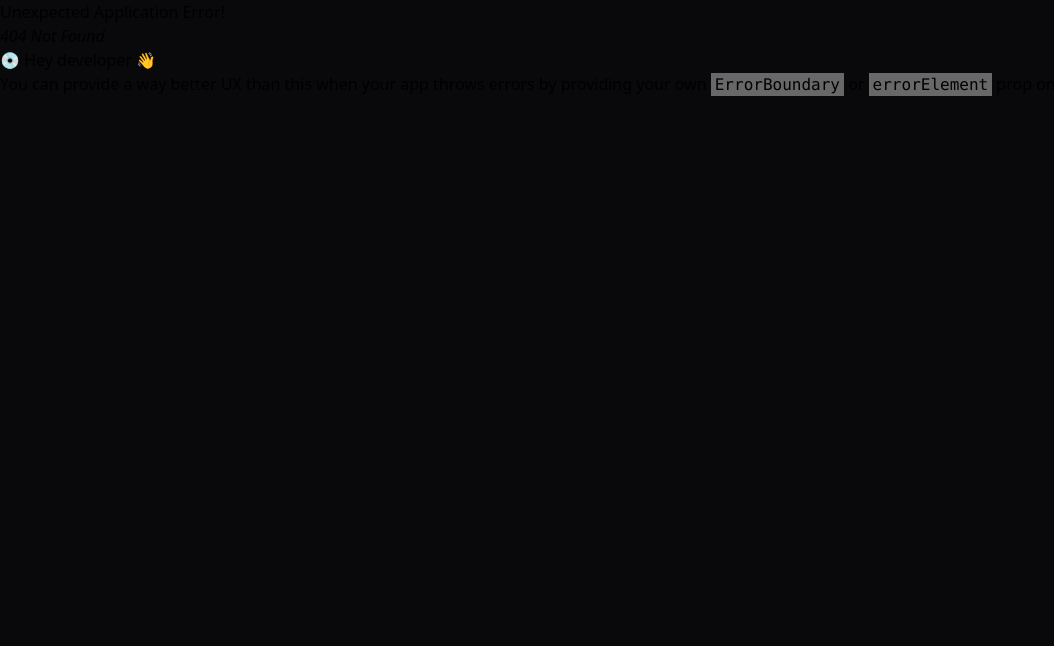
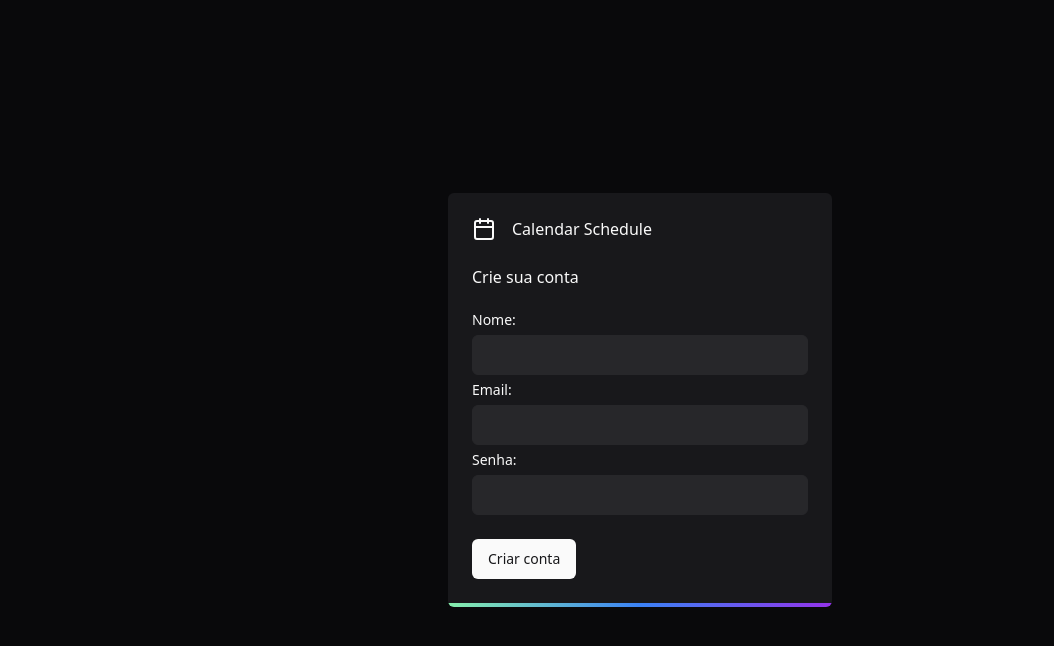
Before and after one commit to maikonalexandre/simple-calendar-schedule, a React (Vite) app in the folder packages/frontend/: page /create-account in a window 1280 px wide. Before the commit this address had no page. Shown: the top 646 px of the page, without its empty margins (0-1054 px from the left). Built offline with nearby package versions, Linux system fonts and the light colour scheme.

Commit message:
feat: add create account page

```diff
--- /dev/null
+++ b/packages/frontend/src/pages/auth/create-account.tsx
@@ -0,0 +1,80 @@
+import { zodResolver } from '@hookform/resolvers/zod'
+import { Calendar } from 'lucide-react'
+import { useForm } from 'react-hook-form'
+import { z } from 'zod'
+
+import { Button } from '@/components/ui/button'
+import { Input } from '@/components/ui/input'
+import { Label } from '@/components/ui/label'
+
+const schema = z.object({
+  name: z.string().min(3, { message: 'Preencha seu nome' }),
+  email: z.string().email({ message: 'Preencha com um email válido' }),
+  password: z
+    .string()
+    .min(6, { message: 'A senha deve ter no minimo 6 digitos' }),
+})
+
+export function CreateAccount() {
+  const {
+    register,
+    handleSubmit,
+    formState: { errors },
+  } = useForm<z.infer<typeof schema>>({
+    resolver: zodResolver(schema),
+  })
+
+  const onSubmit = (data: z.infer<typeof schema>) => {
+    console.log(data)
+  }
+
+  return (
+    <div className="w-96 overflow-hidden rounded-md">
+      <div className="space-y-6 p-6 dark:bg-zinc-900">
+        <div className="flex items-center gap-4">
+          <Calendar />
+          <h1>Calendar Schedule </h1>
+        </div>
+
+        <div>
+          <span>Crie sua conta</span>
+        </div>
+
+        <form
+          id="create-account"
+          onSubmit={handleSubmit(onSubmit)}
+          className="flex flex-col gap-2"
+        >
+          <Label htmlFor="name">Nome:</Label>
+          <Input id="name" className="dark:bg-zinc-800" {...register('name')} />
+          {errors.name && (
+            <p className="text-xs text-red-500" role="alert">
+              {errors.name.message}
+            </p>
+          )}
+
+          <Label>Email:</Label>
+          <Input className="dark:bg-zinc-800" {...register('email')} />
+          {errors.email && (
+            <p className="text-xs text-red-500" role="alert">
+              {errors.email.message}
+            </p>
+          )}
+
+          <Label>Senha:</Label>
+          <Input className="dark:bg-zinc-800" {...register('password')} />
+          {errors.password && (
+            <p className="text-xs text-red-500" role="alert">
+              {errors.password.message}
+            </p>
+          )}
+        </form>
+        <Button form="create-account" type="submit">
+          Criar conta
+        </Button>
+      </div>
+
+      <div className="h-1 w-full bg-gradient-to-r from-green-300 via-blue-500 to-purple-600" />
+    </div>
+  )
+}
--- a/packages/frontend/src/routes.tsx
+++ b/packages/frontend/src/routes.tsx
@@ -5,6 +5,7 @@ import { PaginationContextProvider } from './hooks/usePagination'
 import { AuthLayout } from './pages/_layouts/auth'
 import { MainLayout } from './pages/_layouts/main'
 import { Dashboard } from './pages/app/dashboard'
+import { CreateAccount } from './pages/auth/create-account'
 import { SignIn } from './pages/auth/sign-in'
 
 export const router = createBrowserRouter([
@@ -28,6 +29,9 @@ export const router = createBrowserRouter([
   {
     path: '/',
     element: <AuthLayout />,
-    children: [{ path: '/sign-in', element: <SignIn /> }],
+    children: [
+      { path: '/sign-in', element: <SignIn /> },
+      { path: '/create-account', element: <CreateAccount /> },
+    ],
   },
 ])
```
